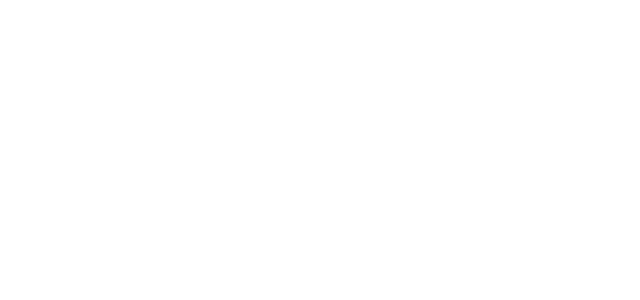
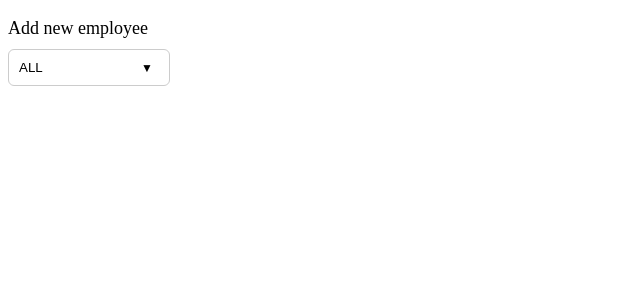
Before and after one commit to fsultani/chicago-employees, a React (Create React App) app: page /add in a window 1280 px wide. Shown: the top 300 px of the page, without its empty margins (0-640 px from the left). Built offline with nearby package versions, Linux system fonts and the light colour scheme.

Commit message:
Add new screen for adding an employee

```diff
--- /dev/null
+++ b/src/AddNewEmployee.js
@@ -0,0 +1,56 @@
+import React from 'react';
+import styled from 'styled-components'
+
+const Title = styled.div`
+  padding: 10px 0;
+  font-size: 18px;
+`
+
+const Container = styled.div`
+  padding: 0;
+  margin: 0 auto;
+  border: 1px solid #ccc;
+  overflow: hidden;
+  border-radius: 6px;
+  width: 160px;
+  cursor: pointer;
+  display: inline-block;
+  position: relative;
+
+  &::after {
+    position: absolute;
+    content: "\\25BC";
+    font-size: 12px;
+    line-height: 1;
+    right: 16px;
+    top: 50%;
+    margin-top: -6px;
+  }
+
+  select {
+    -webkit-appearance: none;
+    -moz-appearance: none;
+    padding: 10px;
+    cursor: pointer;
+    width: 100%;
+    border: none;
+    box-shadow: none;
+    background: transparent;
+    background-image: none;
+  }
+`
+
+const FilterByDepartment = ({ data, onChange }) => {
+  return (
+    <select>
+      <option value="all">ALL</option>
+    </select>
+  )
+}
+
+export default (props => (
+  <div>
+    <Title>Add new employee</Title>
+    <Container><FilterByDepartment /></Container>
+  </div>
+))
--- a/src/AllEmployees.js
+++ b/src/AllEmployees.js
@@ -156,6 +156,13 @@
                   onChange={this.handleChange}
                 />
               </Col>
+              <Col>
+                <Link
+                  to={'/add'}
+                  style={{textDecoration: 'none', color: 'black'}}
+                >Add new employee
+                </Link>
+              </Col>
             </Row>
             <Row ref={this.getRef} id="employeeRow">
               {this.listOfEmployees()}
--- a/src/App.js
+++ b/src/App.js
@@ -4,6 +4,7 @@
 
 import MainApp from './MainApp';
 import About from './About';
+import AddNewEmployee from './AddNewEmployee';
 
 const history = createBrowserHistory()
 const App = () => (
@@ -11,6 +12,7 @@
     <div>
       <Route exact path='/' component={MainApp} />
       <Route path='/employee' component={About} />
+      <Route path='/add' component={AddNewEmployee} />
     </div>
   </Router>
 )
```
